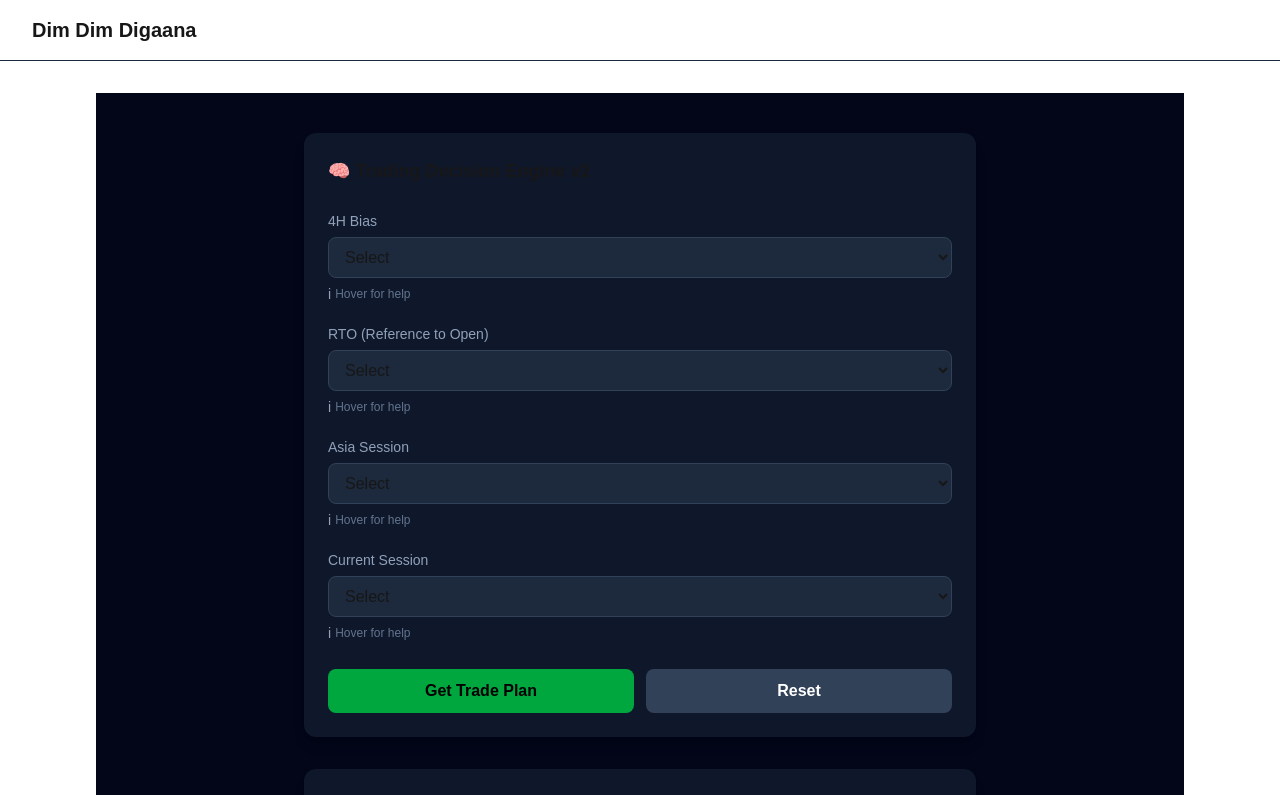
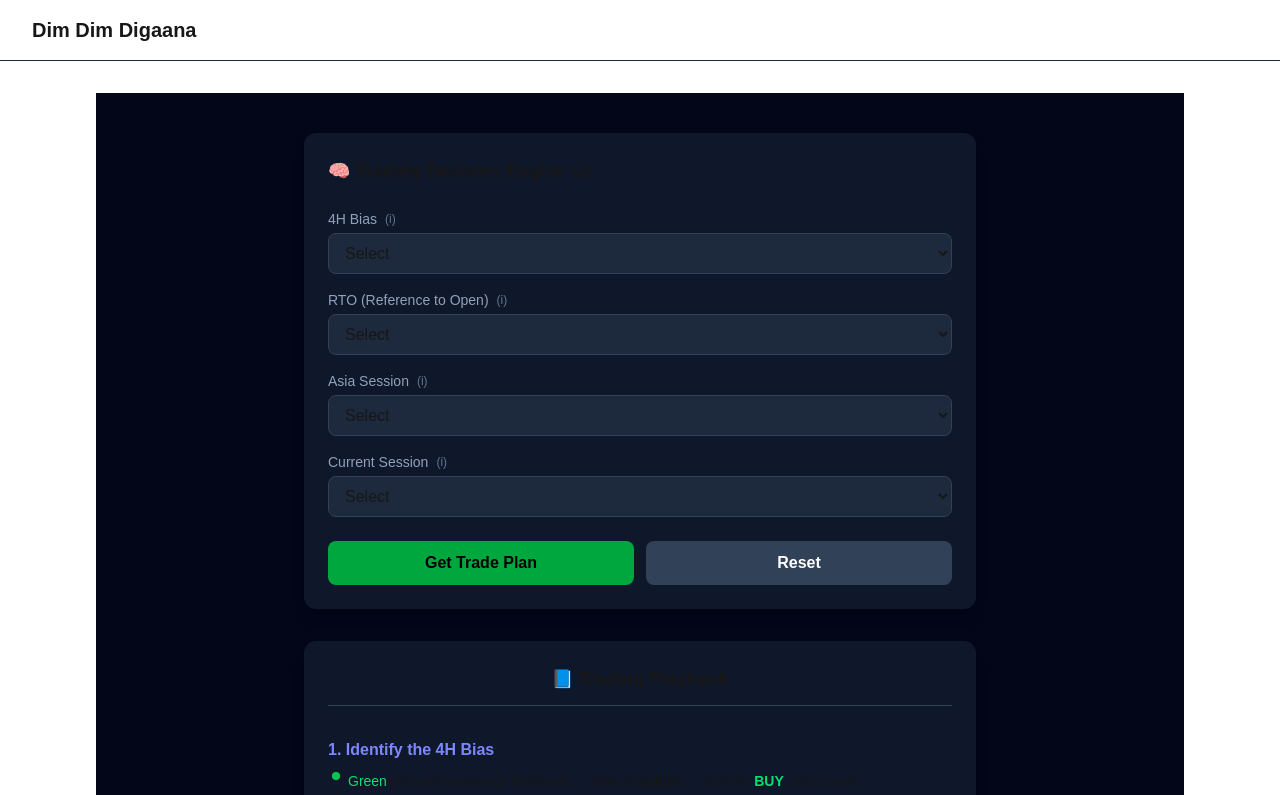
Before and after one commit to arung0wda/dimdimdigaana-FE, a Next.js app in the folder dimdimdigaana-fe/: page /uot in a window 1280 px wide. Shown: the top 795 px of the page. Built offline with nearby package versions, Linux system fonts and the light colour scheme.

Commit message:
help text

```diff
--- a/dimdimdigaana-fe/components/TradingDecisionEngine.tsx
+++ b/dimdimdigaana-fe/components/TradingDecisionEngine.tsx
@@ -28,17 +28,16 @@ const fieldHelpText = {
     "Only used for New York trades. Mark whether London continued bullish, continued bearish, or stayed neutral before New York opened.",
 } as const;
 
-function FieldHelp({ text }: { text: string }) {
+function FieldHelp({ text }: Readonly<{ text: string }>) {
   return (
-    <span
-      className="mt-2 inline-flex cursor-help items-center gap-1 text-xs text-slate-500"
+    <button
+      type="button"
+      className="ml-2 inline-flex cursor-help items-center text-xs font-medium text-slate-500 transition-colors hover:text-slate-300"
       title={text}
       aria-label={text}
-      tabIndex={0}
     >
-      <span className="text-sm leading-none text-slate-400">i</span>
-      Hover for help
-    </span>
+      (i)
+    </button>
   );
 }
 
@@ -121,62 +120,72 @@ export default function TradingDecisionEngine() {
       <div className="space-y-4">
         {/* 4H Bias */}
         <div>
-          <label className="text-sm text-slate-400">4H Bias</label>
-          <select className={selectClass} value={bias} onChange={(e) => setBias(e.target.value as Bias | "")}>
+          <div className="flex items-center">
+            <label htmlFor="bias" className="text-sm text-slate-400">4H Bias</label>
+            <FieldHelp text={fieldHelpText.bias} />
+          </div>
+          <select id="bias" className={selectClass} value={bias} onChange={(e) => setBias(e.target.value as Bias | "")}>
             <option value="">Select</option>
             <option value="bullish">Bullish</option>
             <option value="bearish">Bearish</option>
             <option value="neutral">Neutral</option>
           </select>
-          <FieldHelp text={fieldHelpText.bias} />
         </div>
 
         {/* RTO */}
         <div>
-          <label className="text-sm text-slate-400">RTO (Reference to Open)</label>
-          <select className={selectClass} value={rto} onChange={(e) => setRto(e.target.value as RTO | "")}>
+          <div className="flex items-center">
+            <label htmlFor="rto" className="text-sm text-slate-400">RTO (Reference to Open)</label>
+            <FieldHelp text={fieldHelpText.rto} />
+          </div>
+          <select id="rto" className={selectClass} value={rto} onChange={(e) => setRto(e.target.value as RTO | "")}>
             <option value="">Select</option>
             <option value="bullish">Bullish</option>
             <option value="bearish">Bearish</option>
             <option value="neutral">Neutral</option>
           </select>
-          <FieldHelp text={fieldHelpText.rto} />
         </div>
 
         {/* Asia */}
         <div>
-          <label className="text-sm text-slate-400">Asia Session</label>
-          <select className={selectClass} value={asia} onChange={(e) => setAsia(e.target.value as SessionState | "")}>
+          <div className="flex items-center">
+            <label htmlFor="asia" className="text-sm text-slate-400">Asia Session</label>
+            <FieldHelp text={fieldHelpText.asia} />
+          </div>
+          <select id="asia" className={selectClass} value={asia} onChange={(e) => setAsia(e.target.value as SessionState | "")}>
             <option value="">Select</option>
             <option value="bullish">Bullish</option>
             <option value="bearish">Bearish</option>
             <option value="neutral">Neutral</option>
           </select>
-          <FieldHelp text={fieldHelpText.asia} />
         </div>
 
         {/* Session */}
         <div>
-          <label className="text-sm text-slate-400">Current Session</label>
-          <select className={selectClass} value={session} onChange={(e) => { setSession(e.target.value as Session | ""); if (e.target.value !== "newyork") setLondon(""); }}>
+          <div className="flex items-center">
+            <label htmlFor="session" className="text-sm text-slate-400">Current Session</label>
+            <FieldHelp text={fieldHelpText.session} />
+          </div>
+          <select id="session" className={selectClass} value={session} onChange={(e) => { setSession(e.target.value as Session | ""); if (e.target.value !== "newyork") setLondon(""); }}>
             <option value="">Select</option>
             <option value="london">London</option>
             <option value="newyork">New York</option>
           </select>
-          <FieldHelp text={fieldHelpText.session} />
         </div>
 
         {/* London (conditional) */}
         {showLondon && (
           <div>
-            <label className="text-sm text-slate-400">London Session</label>
-            <select className={selectClass} value={london} onChange={(e) => setLondon(e.target.value as SessionState | "")}>
+            <div className="flex items-center">
+              <label htmlFor="london" className="text-sm text-slate-400">London Session</label>
+              <FieldHelp text={fieldHelpText.london} />
+            </div>
+            <select id="london" className={selectClass} value={london} onChange={(e) => setLondon(e.target.value as SessionState | "")}>
               <option value="">Select</option>
               <option value="bullish">Bullish</option>
               <option value="bearish">Bearish</option>
               <option value="neutral">Neutral</option>
             </select>
-            <FieldHelp text={fieldHelpText.london} />
           </div>
         )}
       </div>
@@ -184,12 +193,14 @@ export default function TradingDecisionEngine() {
       {/* ── Actions ────────────────────────────────────────── */}
       <div className="flex gap-3 mt-6">
         <button
+          type="button"
           onClick={handleDecide}
           className="flex-1 bg-green-600 hover:bg-green-500 text-black font-bold py-2.5 rounded-lg transition-colors"
         >
           Get Trade Plan
         </button>
         <button
+          type="button"
           onClick={handleReset}
           className="flex-1 bg-slate-700 hover:bg-slate-600 text-white font-bold py-2.5 rounded-lg transition-colors"
         >
@@ -230,8 +241,8 @@ export default function TradingDecisionEngine() {
           {plan.notes.length > 0 && (
             <div className="bg-slate-800/60 rounded-lg p-4 space-y-1.5">
               <h4 className="text-xs font-semibold text-slate-400 uppercase tracking-wider mb-2">Notes</h4>
-              {plan.notes.map((note, i) => (
-                <p key={i} className="text-sm text-slate-300 flex items-start gap-2">
+              {plan.notes.map((note) => (
+                <p key={note} className="text-sm text-slate-300 flex items-start gap-2">
                   <span className="text-indigo-400 mt-px shrink-0">•</span>
                   {note}
                 </p>
```
